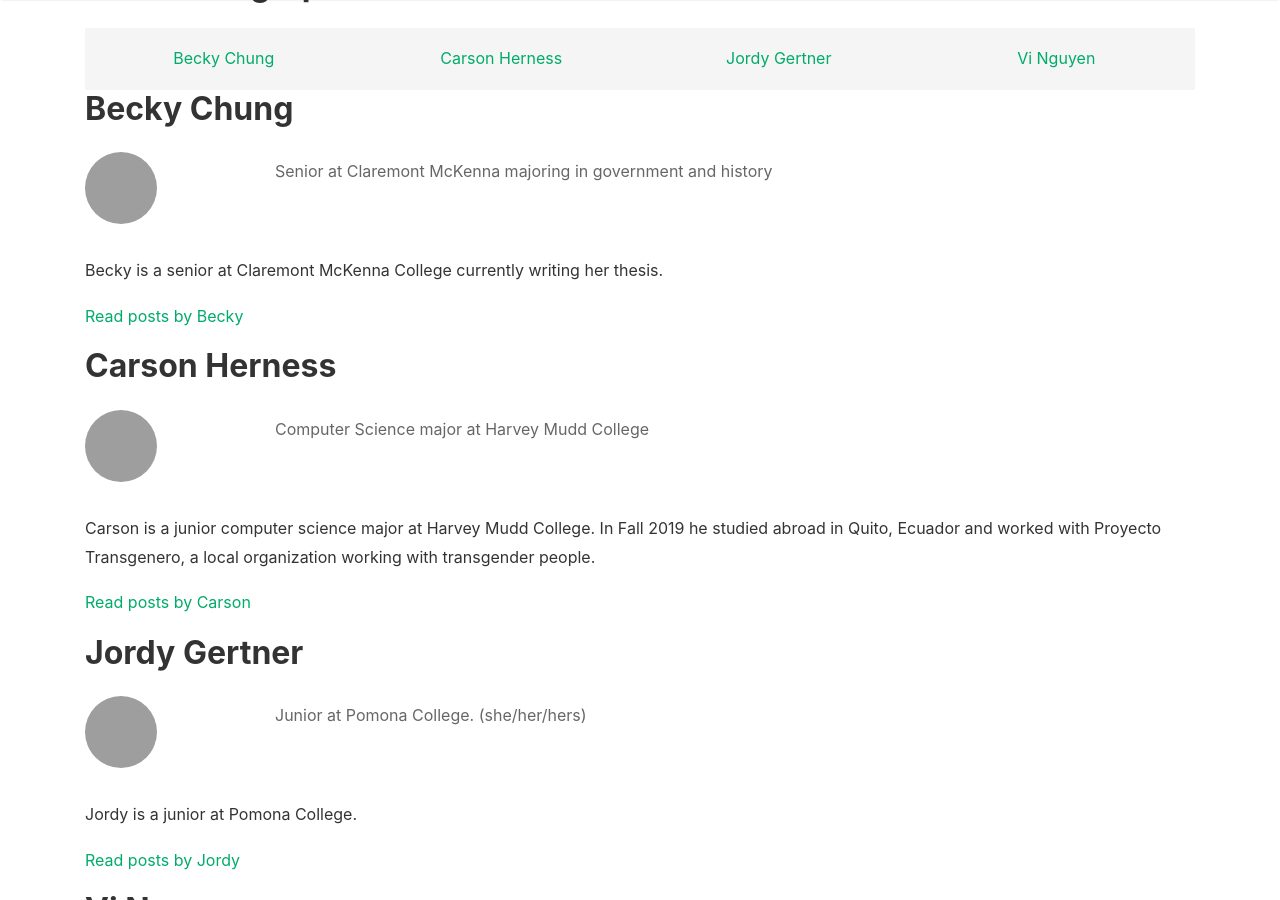
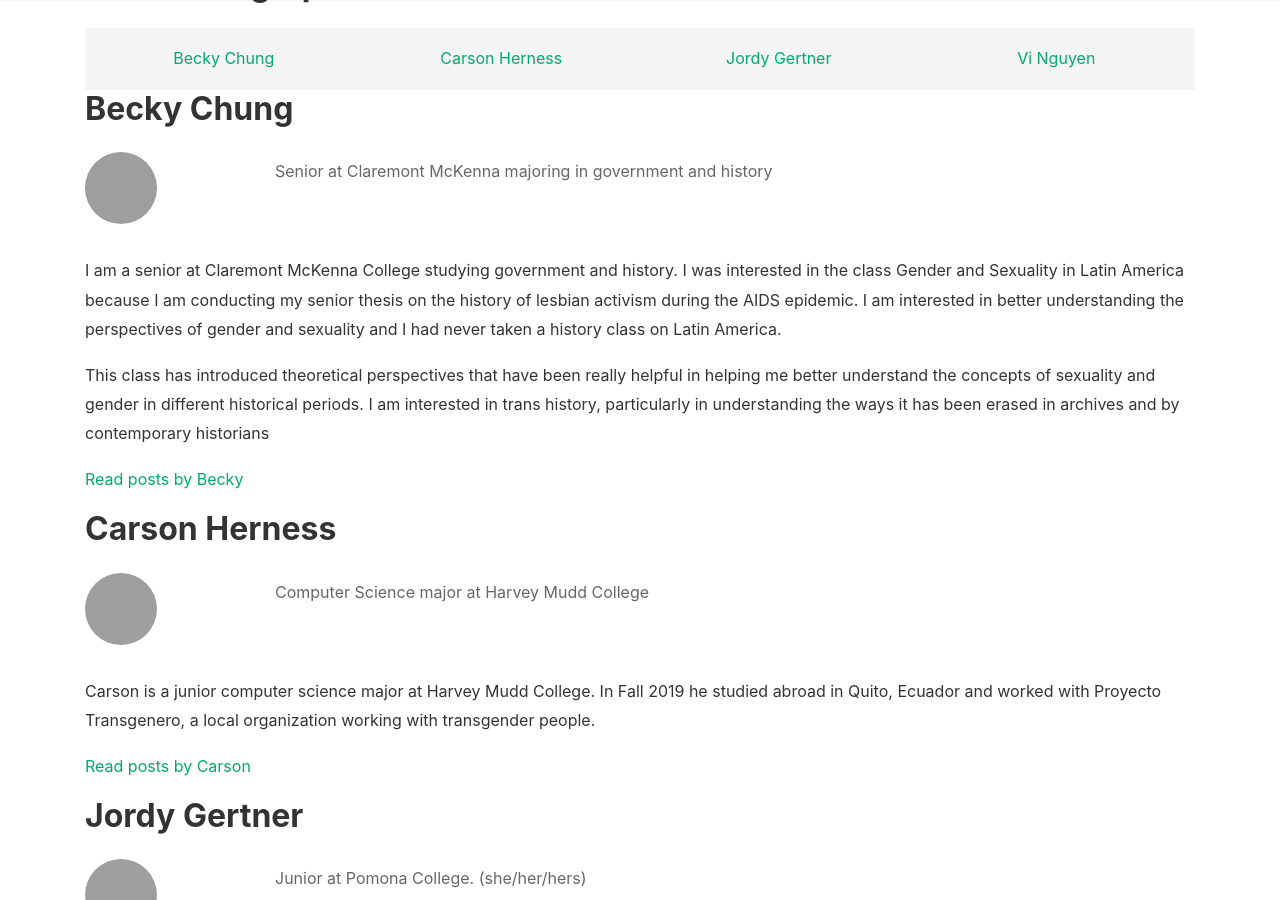
Before and after one commit to CarsonHerness/Trans-Histories-in-Latin-America, a Jekyll site: the page built from _pages/about.md, in a window 1280 px wide and 900 px high, scrolled down 774 px, cut to the strip 0-900 px from the top of the window. Built offline with Jekyll 4.4.1, drawn with Linux system fonts in a browser that asks for light colours; nearby versions of some CDN libraries; comment, search, counter and statistics services are not loaded; grey boxes are pictures that could not be loaded.

Commit message:
Add Becky author page

```diff
--- a/_data/authors.yml
+++ b/_data/authors.yml
@@ -3,7 +3,11 @@
     display_name: Becky Chung
     description: "Senior at Claremont McKenna majoring in government and history"
     gravatar: f5b58374a3e593abd06977640a980f99
-    bio: "Becky is a senior at Claremont McKenna College currently writing her thesis."
+    bio: |
+      I am a senior at Claremont McKenna College studying government and history. I was interested in the class Gender and Sexuality in Latin America because I am conducting my senior thesis on the history of lesbian activism during the AIDS epidemic. I am interested in better understanding the perspectives of gender and sexuality and I had never taken a history class on Latin America.
+
+      This class has introduced theoretical perspectives that have been really helpful in helping me better understand the concepts of sexuality and gender in different historical periods. I am interested in trans history, particularly in understanding the ways it has been erased in archives and by contemporary historians
+
   carson:
     name: Carson
     display_name: Carson Herness
@@ -27,5 +31,4 @@
     bio: |
       I am a junior at Claremont McKenna College studying History and Government. I decided to take the course "Gender and Sexuality in Latin America" because I have always been interested in Latin American History and wanted to look at the continent’s culture through a different lens. By studying history, I have discovered the importance of focusing in on an area of study to discover more about the overarching histories. Through this course, I have been amazed by the connections between the political history of Latin America and the gender and sexuality norms. It has been a great opportunity for me to grow as a historian and develop an open perspective when reading LGBTQI scholarship. I find myself thinking back to this class when reading my other history coursework and contemplating, "who wrote this and why does that matter?"
 
-
       I was drawn to the subject of Latin American Trans histories because I noticed a lack of scholarship and saw an opportunity to genuinely make an impact for communities of interested scholars and activists. When writing my blog posts, I felt that I was giving a voice to a person/ group of people who are ignored in history. I was constantly surprised by what conclusions my findings led me to. Throughout my research, I would be set on my assumed interpretation of trans history until I found a contradiction in the scholarship. My experience underscores the difficulty in trans research because of the lack of scholarship which leads to less authentic trans perspectives.  To address this issue, I found that documentaries, interviews, diaries, and forms of primary sources would allow me to understand trans identities and properly interpret the historical significance.
--- a/_pages/about.md
+++ b/_pages/about.md
@@ -7,9 +7,7 @@
 
 [Jump to Author Biographies](#authors)
 
-<h2 id="mission">
-Mission Statement
-</h2>
+<h2 id="mission">Mission Statement</h2>
 
 <div>
 <p>
```
